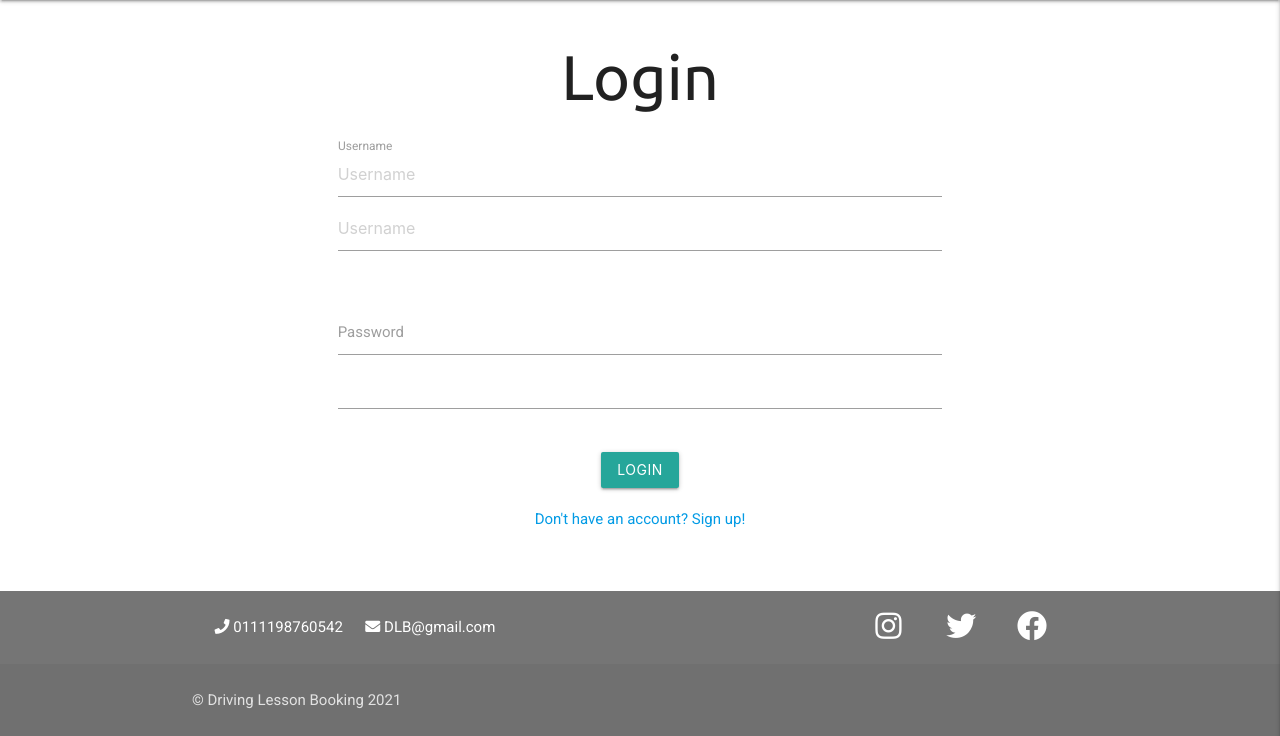
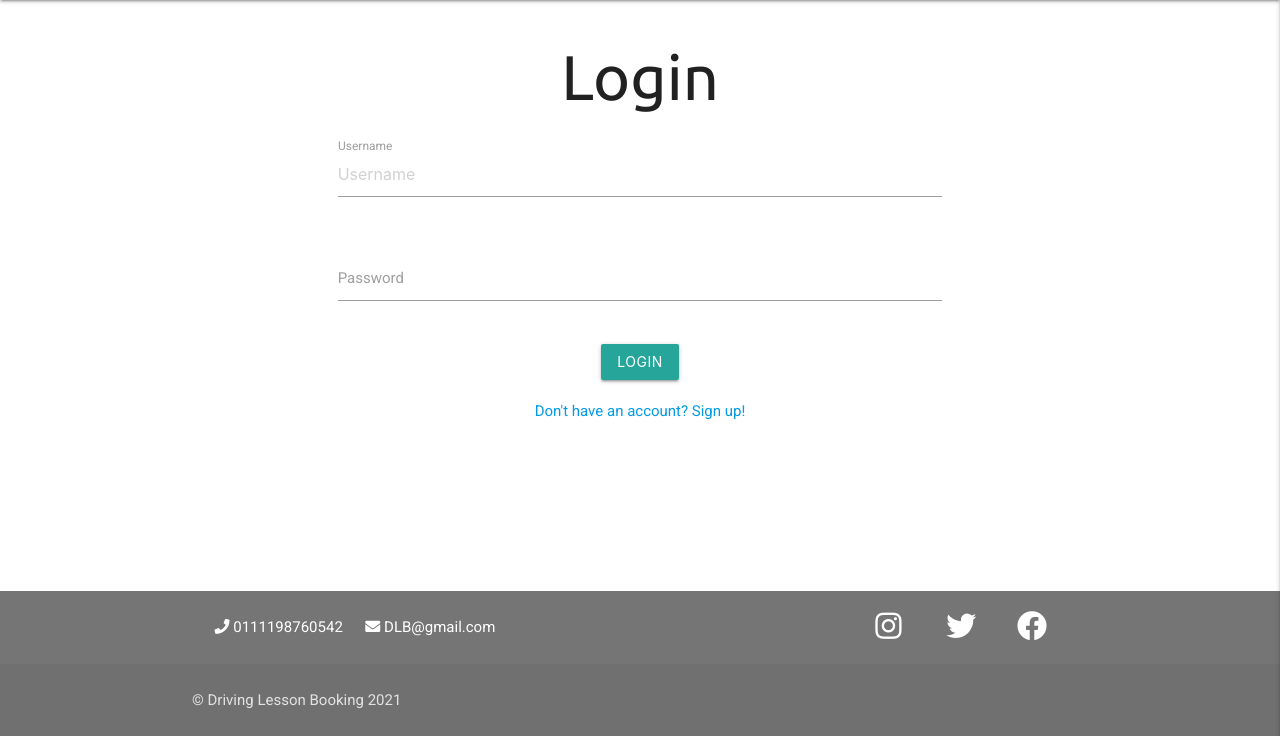
Before and after one commit to JamieS56/Milestone-Project-3, a Flask app: page /login in a window 1280 px wide. Shown: the part 64-800 px from the top of the page. Run offline with Flask 2, Linux system fonts and the light colour scheme; some libraries are stand-ins or nearby versions.

Commit message:
fixed double input on login page.

```diff
--- a/templates/login.html
+++ b/templates/login.html
@@ -6,14 +6,13 @@
     <form class="col s12" method="POST" action="{{ url_for('login') }}">
       <div class="row">
         <div class="input-field col s12">
-          <input placeholder="Username" id="username" name='username' type="text" class="validate">
+
           <input placeholder="Username" id="username" name='username' type="text" class="validate" required>
           <label for="username">Username</label>
         </div>
       </div>
       <div class="row">
         <div class="input-field col s12">
-          <input id="password" type="password" name='password' class="validate">
           <input id="password" type="password" name='password' class="validate" required>
           <label for="password">Password</label>
         </div>
```
